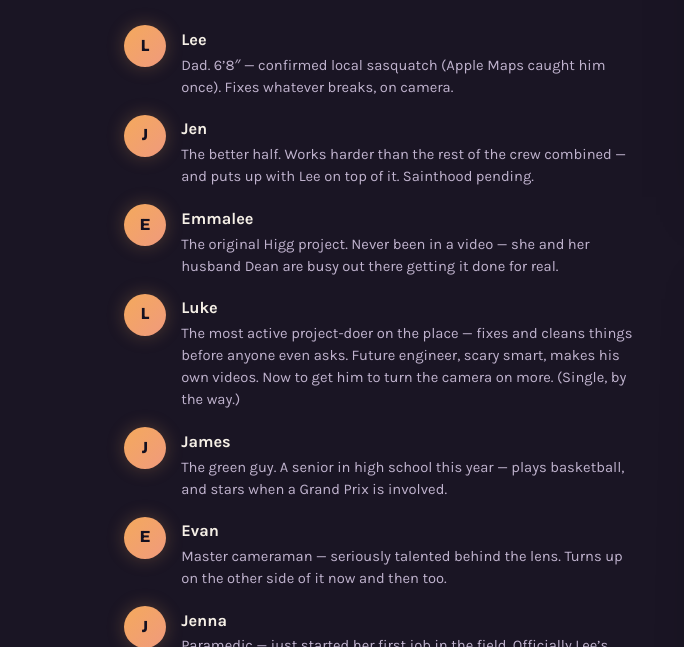
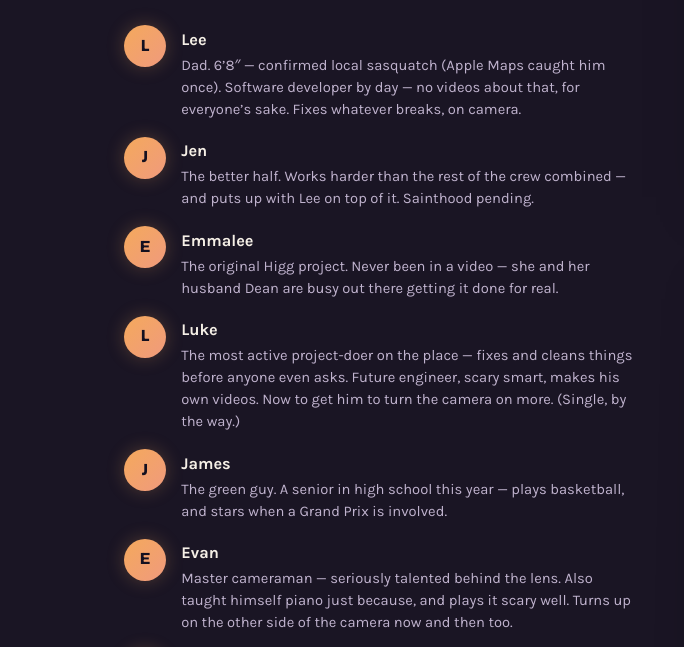
Before and after one commit to leeard/higgprojects, a plain HTML site: page index.html in a window 1280 px wide. Shown: the part 5344-5991 px from the top of the page, 0-684 px from the left. Drawn offline with nearby package versions, Linux system fonts and the light colour scheme.

Commit message:
Crew bios: Lee's day job, Evan's piano

```diff
--- a/index.html
+++ b/index.html
@@ -362,7 +362,7 @@
           <ul class="roster">
             <li>
               <span class="letter" aria-hidden="true">L</span>
-              <span class="who"><strong>Lee</strong><span>Dad. 6&rsquo;8&Prime; — confirmed local sasquatch (Apple Maps caught him once). Fixes whatever breaks, on camera.</span></span>
+              <span class="who"><strong>Lee</strong><span>Dad. 6&rsquo;8&Prime; — confirmed local sasquatch (Apple Maps caught him once). Software developer by day — no videos about that, for everyone&rsquo;s sake. Fixes whatever breaks, on camera.</span></span>
             </li>
             <li>
               <span class="letter" aria-hidden="true">J</span>
@@ -382,7 +382,7 @@
             </li>
             <li>
               <span class="letter" aria-hidden="true">E</span>
-              <span class="who"><strong>Evan</strong><span>Master cameraman — seriously talented behind the lens. Turns up on the other side of it now and then too.</span></span>
+              <span class="who"><strong>Evan</strong><span>Master cameraman — seriously talented behind the lens. Also taught himself piano just because, and plays it scary well. Turns up on the other side of the camera now and then too.</span></span>
             </li>
             <li>
               <span class="letter" aria-hidden="true">J</span>
```
